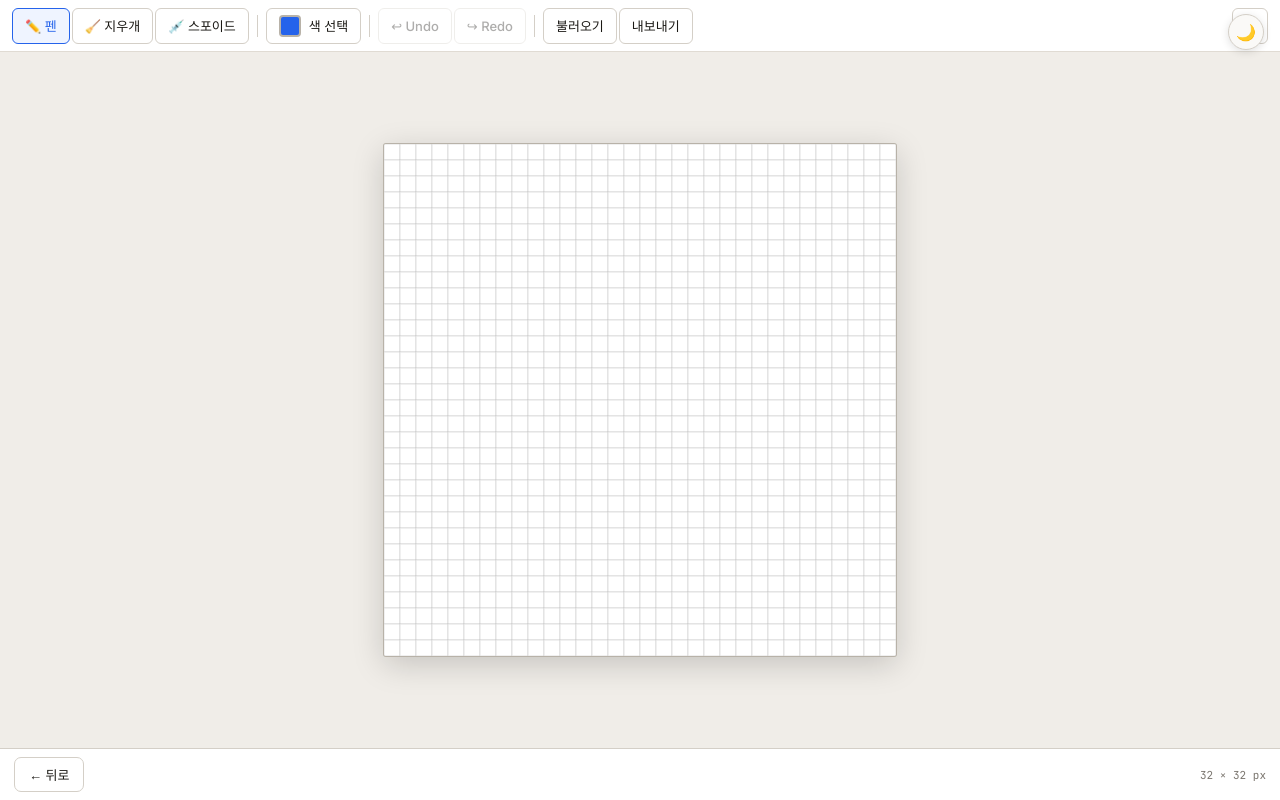
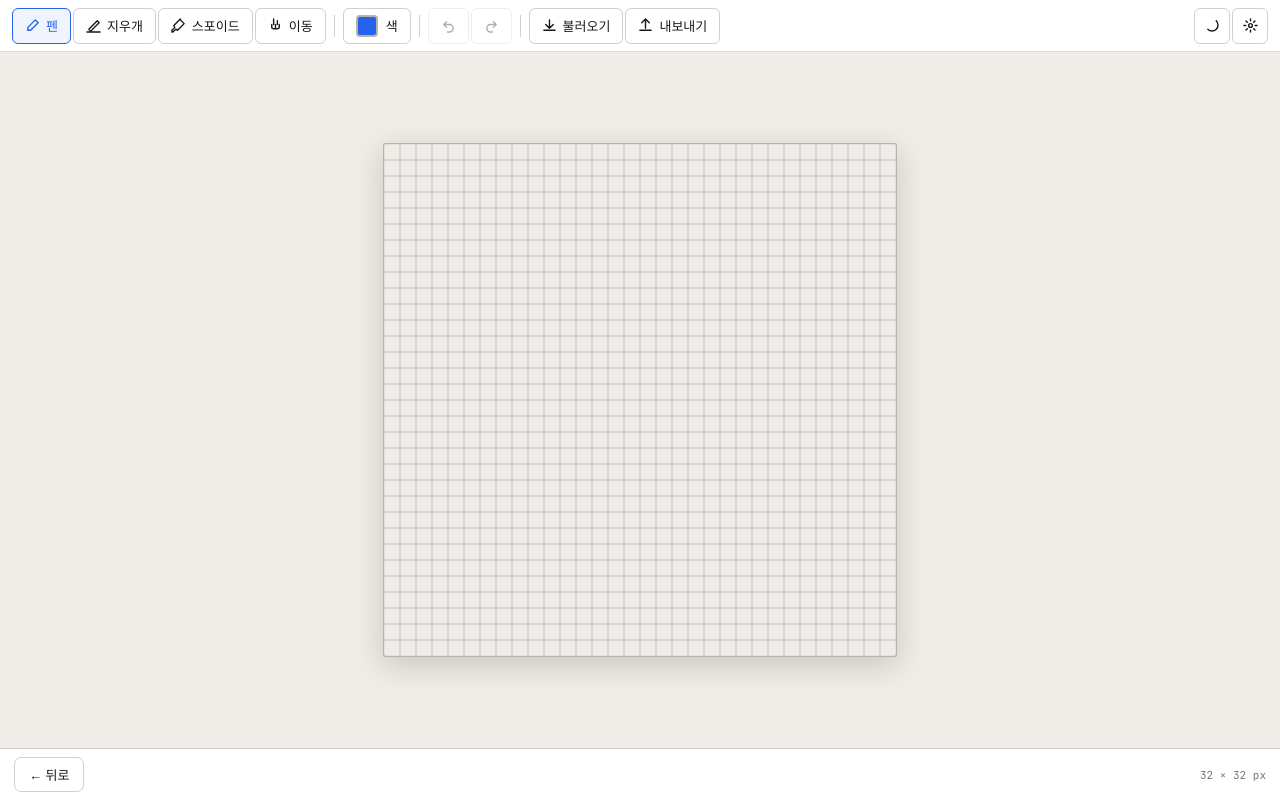
Before and after one commit to henry6134/final-project-Ryu-Sung-Hyun, a React (Vite) app: page / in a window 1280 px wide. Both pictures are taken after a click on the button "시작하기 →". Built offline with nearby package versions, Linux system fonts and the light colour scheme.

Commit message:
Fix User experience

```diff
--- a/src/components/CanvasBoard.jsx
+++ b/src/components/CanvasBoard.jsx
@@ -1,9 +1,11 @@
 import { useEffect, useImperativeHandle, useRef, useState, forwardRef } from 'react'
 
-function CanvasBoardInner({ pixels, width, height, tool, onPaint, onPickColor }, ref) {
+function CanvasBoardInner({ pixels, width, height, tool, onPaint, onPickColor, bgImage }, ref) {
   const canvasRef = useRef(null)
   const [scale, setScale] = useState(16)
   const [drag, setDrag] = useState(false)
+  const [offset, setOffset] = useState({ x: 0, y: 0 })
+  const grabStart = useRef(null)
 
   useImperativeHandle(ref, () => canvasRef.current)
 
@@ -21,41 +23,98 @@ function CanvasBoardInner({ pixels, width, height, tool, onPaint, onPickColor },
     c.width = width * scale
     c.height = height * scale
     ctx.clearRect(0, 0, c.width, c.height)
+
+    const draw = () => {
+      // 배경 이미지
+      if (bgImage) {
+        const img = new Image()
+        img.onload = () => {
+          ctx.globalAlpha = 0.35
+          ctx.drawImage(img, 0, 0, c.width, c.height)
+          ctx.globalAlpha = 1
+          drawPixels(ctx)
+        }
+        img.src = bgImage
+      } else {
+        drawPixels(ctx)
+      }
+    }
+
+    const drawPixels = (ctx) => {
       for (let y = 0; y < height; y++) {
         for (let x = 0; x < width; x++) {
-        ctx.fillStyle = pixels[y]?.[x] || '#ffffff'
+          const color = pixels[y]?.[x]
+          if (color) {
+            ctx.fillStyle = color
             ctx.fillRect(x * scale, y * scale, scale, scale)
+          }
           ctx.strokeStyle = 'rgba(180,180,180,0.4)'
           ctx.strokeRect(x * scale, y * scale, scale, scale)
         }
       }
-  }, [pixels, width, height, scale])
+    }
+
+    draw()
+  }, [pixels, width, height, scale, bgImage])
+
+  const cursorMap = {
+    pen: 'crosshair',
+    eraser: 'cell',
+    eyedropper: 'crosshair',
+    grab: drag ? 'grabbing' : 'grab',
+  }
+
+  const handleMouseDown = (e) => {
+    if (tool === 'grab') {
+      setDrag(true)
+      grabStart.current = { mx: e.clientX, my: e.clientY, ox: offset.x, oy: offset.y }
+      return
+    }
+    const { x, y } = getCell(e)
+    setDrag(true)
+    if (tool === 'eyedropper') onPickColor(x, y)
+    else onPaint(x, y)
+  }
+
+  const handleMouseMove = (e) => {
+    if (!drag) return
+    if (tool === 'grab') {
+      const dx = e.clientX - grabStart.current.mx
+      const dy = e.clientY - grabStart.current.my
+      setOffset({ x: grabStart.current.ox + dx, y: grabStart.current.oy + dy })
+      return
+    }
+    const { x, y } = getCell(e)
+    if (tool !== 'eyedropper') onPaint(x, y)
+  }
+
+  const handleMouseUp = () => setDrag(false)
 
   return (
+    <div style={{
+      transform: `translate(${offset.x}px, ${offset.y}px)`,
+      transition: drag ? 'none' : 'transform 0.05s',
+    }}>
       <div className="canvas-wrap">
         <canvas
           ref={canvasRef}
           className="pixel-canvas"
-        style={{ width: width * scale, height: height * scale }}
+          style={{
+            width: width * scale,
+            height: height * scale,
+            cursor: cursorMap[tool] || 'crosshair',
+          }}
           onWheel={(e) => {
             e.preventDefault()
             setScale((s) => Math.max(4, Math.min(48, s + (e.deltaY < 0 ? 2 : -2))))
           }}
           onContextMenu={(e) => e.preventDefault()}
-        onMouseDown={(e) => {
-          const { x, y } = getCell(e)
-          setDrag(true)
-          if (tool === 'eyedropper') onPickColor(x, y)
-          else onPaint(x, y)
-        }}
-        onMouseMove={(e) => {
-          if (!drag) return
-          const { x, y } = getCell(e)
-          if (tool !== 'eyedropper') onPaint(x, y)
-        }}
-        onMouseUp={() => setDrag(false)}
-        onMouseLeave={() => setDrag(false)}
+          onMouseDown={handleMouseDown}
+          onMouseMove={handleMouseMove}
+          onMouseUp={handleMouseUp}
+          onMouseLeave={handleMouseUp}
         />
+      </div>
     </div>
   )
 }
--- a/src/components/EditorScreen.jsx
+++ b/src/components/EditorScreen.jsx
@@ -6,7 +6,6 @@ import SizePopup from './SizePopup'
 import ExportPopup from './ExportPopup'
 import ImportPopup from './ImportPopup'
 import ConfirmPopup from './ConfirmPopup'
-import ThemeToggle from './ThemeToggle'
 import { usePixelEditor } from '../hooks/usePixelEditor'
 import { downloadCanvasPNG, downloadText } from '../utils/exportFile'
 import { openFile, readTextFile, readFileAsDataURL } from '../utils/importFile'
@@ -15,12 +14,13 @@ export default function EditorScreen({ config, setConfig, onBack, onToggleTheme
   const editor = usePixelEditor(config.width, config.height)
   const canvasRef = useRef(null)
 
-  const [showColor, setShowColor] = useState(false)
+  const [showColor, setShowColor]   = useState(false)
   const [showExport, setShowExport] = useState(false)
   const [showImport, setShowImport] = useState(false)
-  const [showClear, setShowClear] = useState(false)
-  const [sizeMode, setSizeMode] = useState(null)    // 'pen' | 'eraser' | null
+  const [showClear, setShowClear]   = useState(false)
+  const [sizeMode, setSizeMode]     = useState(null)
   const [showSettings, setShowSettings] = useState(false)
+  const [bgImage, setBgImage]       = useState(null) // data URL
 
   // ── Export ──────────────────────────────────────
   const exportJSON = () =>
@@ -29,9 +29,9 @@ export default function EditorScreen({ config, setConfig, onBack, onToggleTheme
       JSON.stringify({ width: config.width, height: config.height, pixels: editor.pixels }, null, 2)
     )
 
-  // ── Import ──────────────────────────────────────
-  const importPNG = async (fileArg) => {
-    const file = fileArg || (await openFile('.png'))
+  // ── Import helpers ───────────────────────────────
+  const importPixelFromPNG = async (fileArg) => {
+    const file = fileArg || (await openFile('.png,.jpg,.jpeg,.webp'))
     if (!file) return
     const dataUrl = await readFileAsDataURL(file)
     const img = new Image()
@@ -54,30 +54,37 @@ export default function EditorScreen({ config, setConfig, onBack, onToggleTheme
     img.src = dataUrl
   }
 
+  const importBgFromPNG = async () => {
+    const file = await openFile('.png,.jpg,.jpeg,.webp')
+    if (!file) return
+    const dataUrl = await readFileAsDataURL(file)
+    setBgImage(dataUrl)
+  }
+
   const importJSON = async () => {
-    const file = await openFile('.json,.png')
+    const file = await openFile('.json,.png,.jpg,.jpeg,.webp')
     if (!file) return
-    if (file.type.includes('png')) return importPNG(file)
+    if (file.type.startsWith('image/')) return importPixelFromPNG(file)
     const text = await readTextFile(file)
     editor.fromJSON(JSON.parse(text))
   }
 
   const openImport = async (kind) => {
     setShowImport(false)
-    if (kind === 'json') await importJSON()
-    else await importPNG()
+    if (kind === 'json')      await importJSON()
+    if (kind === 'png-pixel') await importPixelFromPNG()
+    if (kind === 'png-bg')    await importBgFromPNG()
   }
 
-  // ── Tool click: second click = size popup (pen) / clear popup (eraser) ──
+  // ── Tool click ───────────────────────────────────
   const handleToolClick = (nextTool) => {
     if (editor.tool === nextTool) {
-      if (nextTool === 'pen')    { setSizeMode('pen');    return }
-      if (nextTool === 'eraser') { setShowClear(true);    return }
+      if (nextTool === 'pen')    { setSizeMode('pen');   return }
+      if (nextTool === 'eraser') { setShowClear(true);   return }
     }
     editor.setTool(nextTool)
   }
 
-  // Long-press on eraser → eraser size (right-click fallback)
   const handleEraserContextMenu = (e) => {
     e.preventDefault()
     setSizeMode('eraser')
@@ -90,12 +97,11 @@ export default function EditorScreen({ config, setConfig, onBack, onToggleTheme
 
   return (
     <div className={`page theme-${config.theme} editor-page`}>
-      <ThemeToggle theme={config.theme} onToggle={onToggleTheme} />
-
       <Toolbar
         tool={editor.tool}
         setTool={handleToolClick}
         color={editor.color}
+        theme={config.theme}
         onOpenColor={() => setShowColor(true)}
         onOpenExport={() => setShowExport(true)}
         onOpenImport={() => setShowImport(true)}
@@ -105,6 +111,7 @@ export default function EditorScreen({ config, setConfig, onBack, onToggleTheme
         canRedo={editor.canRedo}
         onOpenSettings={() => setShowSettings(true)}
         onEraserSize={handleEraserContextMenu}
+        onToggleTheme={onToggleTheme}
       />
 
       {/* Canvas — always centered */}
@@ -115,6 +122,7 @@ export default function EditorScreen({ config, setConfig, onBack, onToggleTheme
           width={config.width}
           height={config.height}
           tool={editor.tool}
+          bgImage={bgImage}
           onPaint={editor.paint}
           onPickColor={(x, y) => {
             editor.setColor(editor.getColorAt(x, y) || '#000000')
@@ -125,9 +133,7 @@ export default function EditorScreen({ config, setConfig, onBack, onToggleTheme
 
       <div className="editor-footer">
         <button onClick={onBack}>← 뒤로</button>
-        <span className="canvas-info">
-          {config.width} × {config.height} px
-        </span>
+        <span className="canvas-info">{config.width} × {config.height} px</span>
       </div>
 
       {/* ── Color popup ── */}
@@ -143,7 +149,6 @@ export default function EditorScreen({ config, setConfig, onBack, onToggleTheme
         </div>
       )}
 
-      {/* ── Export popup ── */}
       {showExport && (
         <ExportPopup
           onPNG={() => { downloadCanvasPNG(canvasRef.current); setShowExport(false) }}
@@ -152,15 +157,10 @@ export default function EditorScreen({ config, setConfig, onBack, onToggleTheme
         />
       )}
 
-      {/* ── Import popup ── */}
       {showImport && (
-        <ImportPopup
-          onImport={openImport}
-          onClose={() => setShowImport(false)}
-        />
+        <ImportPopup onImport={openImport} onClose={() => setShowImport(false)} />
       )}
 
-      {/* ── Clear confirm ── */}
       {showClear && (
         <ConfirmPopup
           title="모두 지우기"
@@ -172,27 +172,13 @@ export default function EditorScreen({ config, setConfig, onBack, onToggleTheme
         />
       )}
 
-      {/* ── Pen size popup ── */}
       {sizeMode === 'pen' && (
-        <SizePopup
-          title="펜 크기"
-          value={editor.penSize}
-          setValue={editor.setPenSize}
-          onClose={() => setSizeMode(null)}
-        />
+        <SizePopup title="펜 크기" value={editor.penSize} setValue={editor.setPenSize} onClose={() => setSizeMode(null)} />
+      )}
+      {sizeMode === 'eraser' && (
+        <SizePopup title="지우개 크기" value={editor.eraserSize} setValue={editor.setEraserSize} onClose={() => setSizeMode(null)} />
       )}
 
-      {/* ── Eraser size popup ── (accessible via long-press or separate flow) */}
-      {sizeMode === 'eraser' && (
-        <SizePopup
-          title="지우개 크기"
-          value={editor.eraserSize}
-          setValue={editor.setEraserSize}
-          onClose={() => setSizeMode(null)}
-        />
-      )}
-
-      {/* ── Settings ── */}
       {showSettings && (
         <ConfirmPopup
           title="설정으로 이동"
--- a/src/components/Toolbar.jsx
+++ b/src/components/Toolbar.jsx
@@ -1,8 +1,31 @@
+// SVG 아이콘 컴포넌트 (이모지 대신 심플한 SVG)
+const Icon = ({ d, size = 15 }) => (
+  <svg width={size} height={size} viewBox="0 0 16 16" fill="none"
+    stroke="currentColor" strokeWidth="1.5" strokeLinecap="round" strokeLinejoin="round">
+    <path d={d} />
+  </svg>
+)
+
+const Icons = {
+  pen:        "M11 2l3 3-8 8H3v-3L11 2z",
+  eraser:     "M12 3L3 12l2 2 9-9-2-2zM1 15h14",
+  eyedropper: "M10 2l4 4-7 7-2-1-3 3H1v-2l3-3-1-2 7-7z",
+  grab:       "M6 1v6M10 3v4M4 7v3M8 7v3M12 7v3M4 10c0 2 8 2 8 0",
+  color:      null, // color chip instead
+  undo:       "M3 7H9a4 4 0 010 8H7M3 7L6 4M3 7l3 3",
+  redo:       "M13 7H7a4 4 0 000 8h2M13 7l-3-3M13 7l-3 3",
+  import:     "M8 2v9M4 7l4 4 4-4M2 13h12",
+  export:     "M8 11V2M4 5l4-4 4 4M2 13h12",
+  settings:   "M8 10a2 2 0 100-4 2 2 0 000 4zM8 1v2M8 13v2M1 8h2M13 8h2M3.2 3.2l1.4 1.4M11.4 11.4l1.4 1.4M3.2 12.8l1.4-1.4M11.4 4.6l1.4-1.4",
+  moon:       "M12 3a6 6 0 01-9 9 6 6 0 009-9z",
+  sun:        "M8 1v2M8 13v2M1 8h2M13 8h2M3 3l1.5 1.5M11.5 11.5L13 13M3 13l1.5-1.5M11.5 4.5L13 3M8 5a3 3 0 100 6 3 3 0 000-6z",
+}
+
 export default function Toolbar({
-  tool, setTool, color,
+  tool, setTool, color, theme,
   onOpenColor, onOpenExport, onOpenImport,
   onUndo, onRedo, canUndo, canRedo,
-  onOpenSettings, onEraserSize,
+  onOpenSettings, onEraserSize, onToggleTheme,
 }) {
   return (
     <header className="toolbar">
@@ -13,7 +36,7 @@ export default function Toolbar({
           onClick={() => setTool('pen')}
           title="펜 — 선택 중 다시 클릭하면 크기 조절"
         >
-          ✏️ 펜
+          <Icon d={Icons.pen} /> 펜
         </button>
         <button
           className={tool === 'eraser' ? 'active' : ''}
@@ -21,14 +44,21 @@ export default function Toolbar({
           onContextMenu={onEraserSize}
           title="지우개 — 선택 중 다시 클릭하면 모두 지우기 / 우클릭하면 크기 조절"
         >
-          🧹 지우개
+          <Icon d={Icons.eraser} /> 지우개
         </button>
         <button
           className={tool === 'eyedropper' ? 'active' : ''}
           onClick={() => setTool('eyedropper')}
           title="스포이드"
         >
-          💉 스포이드
+          <Icon d={Icons.eyedropper} /> 스포이드
+        </button>
+        <button
+          className={tool === 'grab' ? 'active' : ''}
+          onClick={() => setTool('grab')}
+          title="손 — 캔버스 드래그로 이동"
+        >
+          <Icon d={Icons.grab} /> 이동
         </button>
       </div>
 
@@ -36,9 +66,13 @@ export default function Toolbar({
 
       {/* Color */}
       <div className="tool-group">
-        <button onClick={onOpenColor} title="색 선택" style={{ display: 'flex', alignItems: 'center', gap: 8 }}>
+        <button
+          onClick={onOpenColor}
+          title="색 선택"
+          style={{ display: 'flex', alignItems: 'center', gap: 8 }}
+        >
           <span className="color-chip" style={{ background: color }} />
-          색 선택
+          색
         </button>
       </div>
 
@@ -46,22 +80,45 @@ export default function Toolbar({
 
       {/* History */}
       <div className="tool-group">
-        <button onClick={onUndo} disabled={!canUndo} title="실행 취소">↩ Undo</button>
-        <button onClick={onRedo} disabled={!canRedo} title="다시 실행">↪ Redo</button>
+        <button onClick={onUndo} disabled={!canUndo} title="실행 취소">
+          <Icon d={Icons.undo} />
+        </button>
+        <button onClick={onRedo} disabled={!canRedo} title="다시 실행">
+          <Icon d={Icons.redo} />
+        </button>
       </div>
 
       <div className="toolbar-sep" />
 
       {/* File */}
       <div className="tool-group">
-        <button onClick={onOpenImport} title="불러오기">불러오기</button>
-        <button onClick={onOpenExport} title="내보내기">내보내기</button>
+        <button onClick={onOpenImport} title="불러오기" style={{ display: 'flex', alignItems: 'center', gap: 6 }}>
+          <Icon d={Icons.import} /> 불러오기
+        </button>
+        <button onClick={onOpenExport} title="내보내기" style={{ display: 'flex', alignItems: 'center', gap: 6 }}>
+          <Icon d={Icons.export} /> 내보내기
+        </button>
       </div>
 
       <div className="spacer" />
 
-      {/* Settings */}
-      <button className="tool-icon-btn" onClick={onOpenSettings} title="설정">⚙️</button>
+      {/* Theme toggle + Settings — right side */}
+      <div className="tool-group">
+        <button
+          className="tool-icon-btn"
+          onClick={onToggleTheme}
+          title={theme === 'light' ? '다크 모드' : '라이트 모드'}
+        >
+          <Icon d={theme === 'light' ? Icons.moon : Icons.sun} />
+        </button>
+        <button
+          className="tool-icon-btn"
+          onClick={onOpenSettings}
+          title="설정"
+        >
+          <Icon d={Icons.settings} />
+        </button>
+      </div>
     </header>
   )
 }
--- a/src/styles/editor.css
+++ b/src/styles/editor.css
@@ -38,6 +38,9 @@
   padding: 0 12px;
   font-size: 13px;
   border-radius: 6px;
+  display: flex;
+  align-items: center;
+  gap: 6px;
 }
 
 .toolbar .tool-icon-btn {
--- a/src/styles/theme.css
+++ b/src/styles/theme.css
@@ -114,21 +114,13 @@ select:focus, input[type="number"]:focus, input[type="text"]:focus {
   border-bottom: 1px solid var(--toolbar-border);
 }
 
-/* ── Theme toggle button (fixed top-right) ── */
+/* ── Theme toggle — lives inside toolbar ── */
 .theme-toggle {
-  position: fixed;
-  top: 14px;
-  right: 16px;
-  z-index: 300;
   width: 36px;
   height: 36px;
   padding: 0;
-  border-radius: 50%;
-  font-size: 16px;
+  border-radius: 7px;
   display: flex;
   align-items: center;
   justify-content: center;
-  background: var(--bg-raised);
-  border: 1px solid var(--border);
-  box-shadow: 0 2px 8px rgba(0,0,0,0.12);
 }
```
Also changed, not shown: src/components/ImportPopup.jsx (+8 -4 lines), src/components/SetupScreen.jsx (+22 -11 lines), src/constants/presets.js (+8 -6 lines), src/styles/setup.css (+12 -0 lines), 5 other files (tests, documents, lock files or other folders). Lines whose indentation alone changed are shown as unchanged.
